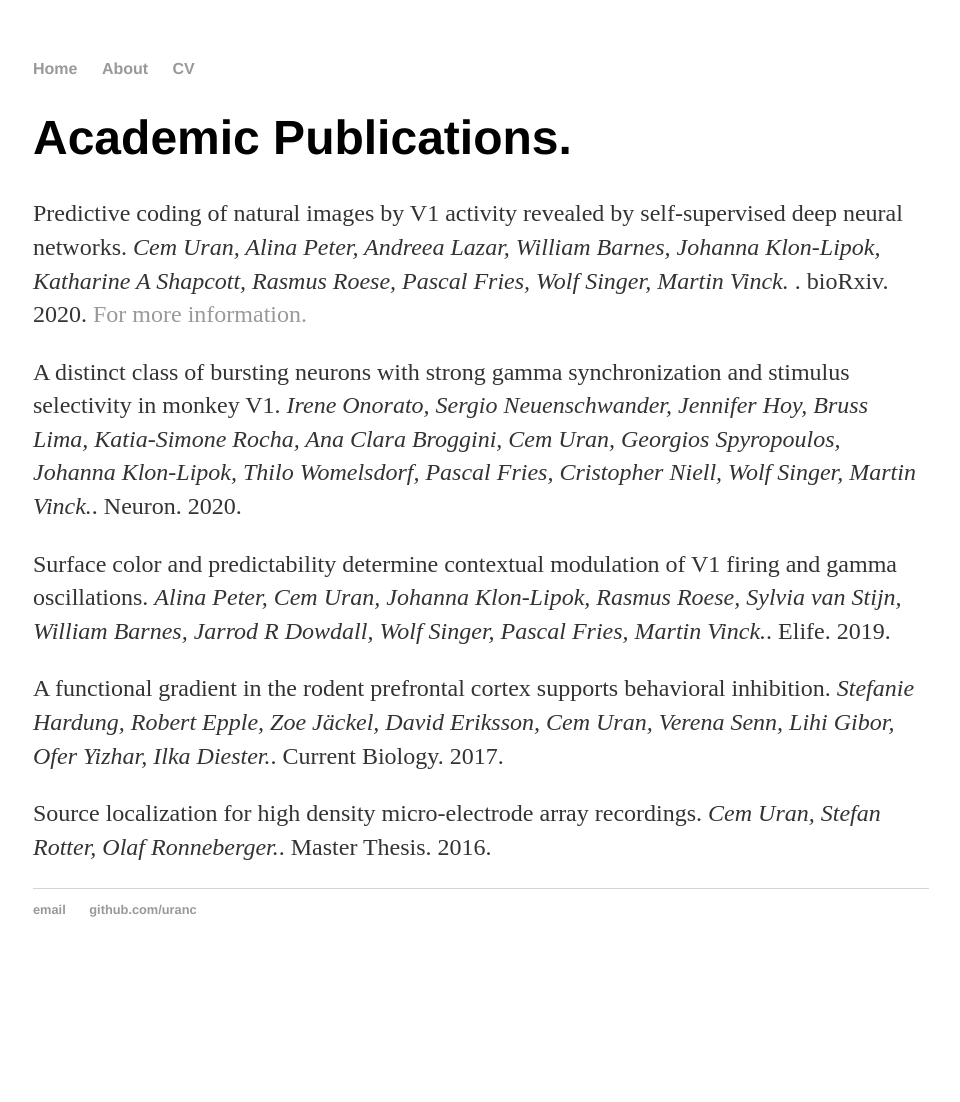
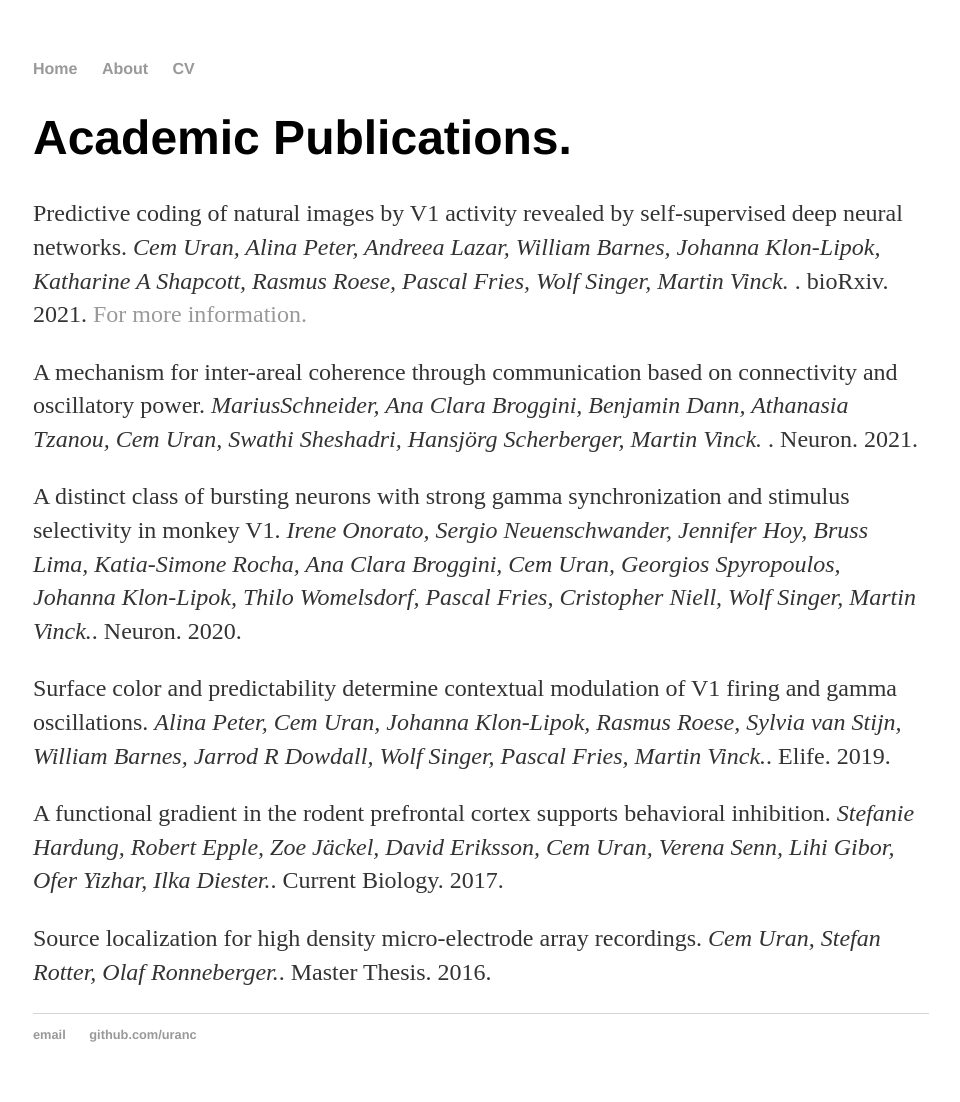
Before and after one commit to uranc/uranc.github.io, a Jekyll site: the page built from about.html, in a window 1280 px wide. Shown: the whole page, without its empty margins (159-1119 px from the left). Built offline with Jekyll 4.4.1, drawn with Linux system fonts in a browser that asks for light colours; before the commit the page ends 977 px from its top, so only the background shows below that.

Commit message:
Update about.html
up refs

```diff
--- a/about.html
+++ b/about.html
@@ -4,7 +4,8 @@ title: Cem Uran, About
 ---
 <div class="blurb">
 	<h1>Academic Publications.</h1>
-	<p>Predictive coding of natural images by V1 activity revealed by self-supervised deep neural networks. <em>Cem Uran, Alina Peter, Andreea Lazar, William Barnes, Johanna Klon-Lipok, Katharine A Shapcott, Rasmus Roese, Pascal Fries, Wolf Singer, Martin Vinck. </em>. bioRxiv. 2020. <a href="https://www.biorxiv.org/content/10.1101/2020.08.10.242958v2"> For more information.</a></p>
+	<p>Predictive coding of natural images by V1 activity revealed by self-supervised deep neural networks. <em>Cem Uran, Alina Peter, Andreea Lazar, William Barnes, Johanna Klon-Lipok, Katharine A Shapcott, Rasmus Roese, Pascal Fries, Wolf Singer, Martin Vinck. </em>. bioRxiv. 2021. <a href="https://www.biorxiv.org/content/10.1101/2020.08.10.242958v2"> For more information.</a></p>
+	<p>A mechanism for inter-areal coherence through communication based on connectivity and oscillatory power. <em>MariusSchneider, Ana Clara Broggini, Benjamin Dann, Athanasia Tzanou, Cem Uran, Swathi Sheshadri, Hansjörg Scherberger, Martin Vinck. </em>. Neuron. 2021. </p>
 	<p>A distinct class of bursting neurons with strong gamma synchronization and stimulus selectivity in monkey V1. <em>Irene Onorato, Sergio Neuenschwander, Jennifer Hoy, Bruss Lima, Katia-Simone Rocha, Ana Clara Broggini, Cem Uran, Georgios Spyropoulos, Johanna Klon-Lipok, Thilo Womelsdorf, Pascal Fries, Cristopher Niell, Wolf Singer, Martin Vinck.</em>. Neuron. 2020. </p>
 	<p>Surface color and predictability determine contextual modulation of V1 firing and gamma oscillations. <em>Alina Peter, Cem Uran, Johanna Klon-Lipok, Rasmus Roese, Sylvia van Stijn, William Barnes, Jarrod R Dowdall, Wolf Singer, Pascal Fries, Martin Vinck.</em>. Elife. 2019. </p>
 	<p>A functional gradient in the rodent prefrontal cortex supports behavioral inhibition. <em>Stefanie Hardung, Robert Epple, Zoe Jäckel, David Eriksson, Cem Uran, Verena Senn, Lihi Gibor, Ofer Yizhar, Ilka Diester.</em>. Current Biology. 2017. </p>
```
